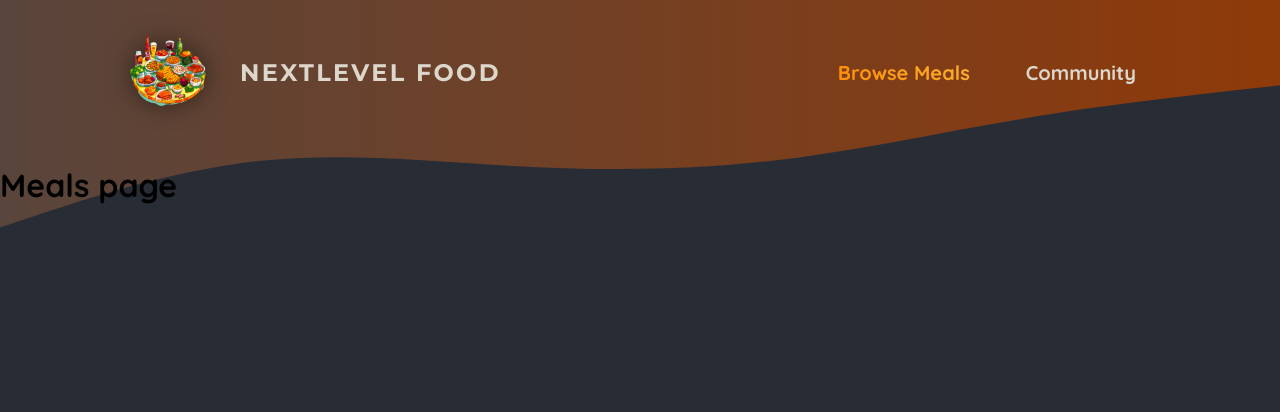
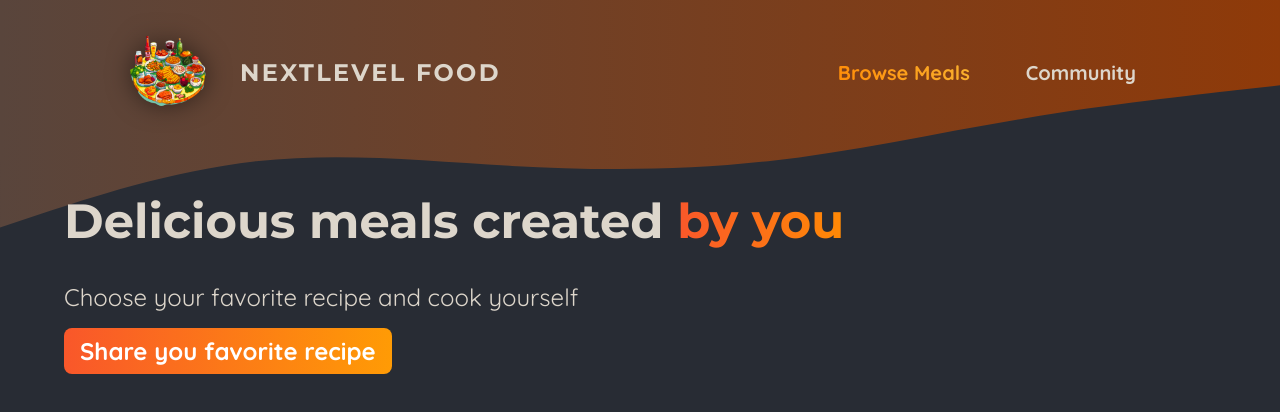
Before and after one commit to Matheus-IT/foodies-app, a Next.js app: page /meals in a window 1280 px wide. Shown: the top 412 px of the page. Built offline with nearby package versions, Linux system fonts and the light colour scheme.

Commit message:
Starting to build meals page

```diff
--- a/app/meals/page.jsx
+++ b/app/meals/page.jsx
@@ -1,3 +1,22 @@
+import Link from "next/link";
+import cls from "./page.module.css";
+import MealsGrid from "@/components/meals/meals-grid";
+
 export default function MealsPage() {
-    return <h1>Meals page</h1>
+  return (
+    <>
+      <header className={cls.header}>
+        <h1>
+          Delicious meals created <span className={cls.highlight}>by you</span>
+        </h1>
+        <p>Choose your favorite recipe and cook yourself</p>
+        <p className={cls.cta}>
+          <Link href="/meals/share">Share you favorite recipe</Link>
+        </p>
+      </header>
+      <main className={cls.main}>
+        <MealsGrid meals={[]} />
+      </main>
+    </>
+  );
 }
--- /dev/null
+++ b/app/meals/page.module.css
@@ -0,0 +1,53 @@
+.header {
+  gap: 3rem;
+  margin: 3rem auto 5rem auto;
+  width: 90%;
+  max-width: 75rem;
+  color: #ddd6cb;
+  font-size: 1.5rem;
+}
+
+.header h1 {
+  font-family: 'Montserrat', sans-serif;
+}
+
+.highlight {
+  background: linear-gradient(90deg, #f9572a, #ff8a05);
+  background-clip: text;
+  -webkit-background-clip: text;
+  -webkit-text-fill-color: transparent;
+}
+
+.header p {
+  margin: 0;
+}
+
+.cta a {
+  display: inline-block;
+  margin-top: 1rem;
+  padding: 0.5rem 1rem;
+  border-radius: 0.5rem;
+  background: linear-gradient(90deg, #f9572a, #ff9b05);
+  color: #ffffff;
+  font-weight: bold;
+  text-decoration: none;
+}
+
+.loading {
+  text-align: center;
+  animation: loading 1.2s ease-in-out infinite;
+}
+
+@keyframes loading {
+  0% {
+    color: #e9e9e9;
+  }
+
+  50% {
+    color: #b89b84;
+  }
+
+  100% {
+    color: #e9e9e9;
+  }
+}
--- /dev/null
+++ b/components/meals/meal-item.jsx
@@ -0,0 +1,26 @@
+import Link from "next/link";
+import Image from "next/image";
+
+import cls from "./meal-item.module.css";
+
+export default function MealItem({ title, slug, image, summary, creator }) {
+  return (
+    <article className={cls.meal}>
+      <header>
+        <div className={cls.image}>
+          <Image src={image} alt={title} fill />
+        </div>
+        <div className={cls.headerText}>
+          <h2>{title}</h2>
+          <p>by {creator}</p>
+        </div>
+      </header>
+      <div className={cls.content}>
+        <p className={cls.summary}>{summary}</p>
+        <div className={cls.actions}>
+          <Link href={`/meals/${slug}`}>View Details</Link>
+        </div>
+      </div>
+    </article>
+  );
+}
--- /dev/null
+++ b/components/meals/meal-item.module.css
@@ -0,0 +1,75 @@
+.meal {
+  display: flex;
+  flex-direction: column;
+  justify-content: space-between;
+  height: 100%;
+  border-radius: 4px;
+  box-shadow: 0 0 12px rgba(0, 0, 0, 0.3);
+  overflow: hidden;
+  transition: all 0.3s ease-in-out;
+  color: #ddd6cb;
+  background: linear-gradient(90deg, #2c1e19, #25200f);
+}
+
+.headerText {
+  padding: 0.5rem 1rem 0 1rem;
+}
+
+.headerText h2 {
+  margin: 0;
+  font-size: 1.5rem;
+  font-family: 'Montserrat', sans-serif;
+}
+
+.headerText p {
+  font-size: 0.75rem;
+  color: #cfa69b;
+  font-style: italic;
+}
+
+.meal h2,
+.meal p {
+  margin: 0;
+}
+
+.image {
+  position: relative;
+  height: 15rem;
+}
+
+.meal img {
+  object-fit: cover;
+}
+
+.content {
+  display: flex;
+  flex-direction: column;
+  justify-content: space-between;
+  height: 100%;
+}
+
+.summary {
+  padding: 1rem 1rem 0 1rem;
+}
+
+.actions {
+  padding: 1rem;
+  text-align: right;
+}
+
+.actions a {
+  display: inline-block;
+  margin-top: 1rem;
+  padding: 0.5rem 1rem;
+  border-radius: 0.5rem;
+  background: linear-gradient(90deg, #f9572a, #ff9b05);
+  color: #ffffff;
+  font-weight: bold;
+  text-decoration: none;
+}
+
+.actions a:hover,
+.actions a:active {
+  background: linear-gradient(90deg, #fd4715, #f9b241);
+  box-shadow: 0 0 12px rgba(242, 100, 18, 0.8);
+}
--- /dev/null
+++ b/components/meals/meals-grid.jsx
@@ -0,0 +1,14 @@
+import MealItem from "./meal-item";
+import cls from "./meals-grid.module.css";
+
+export default function MealsGrid({ meals }) {
+  return (
+    <ul className={cls.meals}>
+      {meals.map((m) => (
+        <li key={m.id}>
+          <MealItem {...m} />
+        </li>
+      ))}
+    </ul>
+  );
+}
--- /dev/null
+++ b/components/meals/meals-grid.module.css
@@ -0,0 +1,10 @@
+.meals {
+  width: 90%;
+  max-width: 90rem;
+  display: grid;
+  grid-template-columns: repeat(auto-fill, minmax(20rem, 1fr));
+  grid-gap: 5rem;
+  margin: 2rem auto;
+  list-style: none;
+  padding: 0;
+}
```
